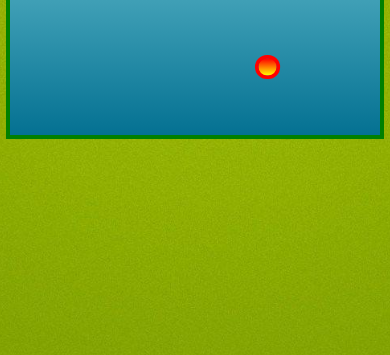
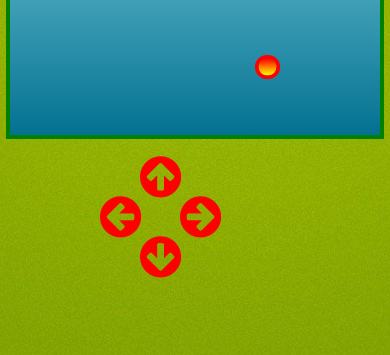
Before and after one commit to Taufik-Nitp/SnakeGame, a plain HTML site: page index.html in a window 390 px wide. Shown: the part 463-818 px from the top of the page. Drawn offline with Linux system fonts and the light colour scheme.

Commit message:
Arrow Icons added for mobile users

```diff
--- a/index.html
+++ b/index.html
@@ -5,6 +5,9 @@
     <meta http-equiv="X-UA-Compatible" content="IE=edge" />
     <meta name="viewport" content="width=device-width, initial-scale=1.0" />
     <link rel="stylesheet" href="style.css" />
+
+    <link rel="stylesheet" href="https://cdnjs.cloudflare.com/ajax/libs/font-awesome/4.7.0/css/font-awesome.min.css">
+</head>
     <title>Snake Game</title>
   </head>
   <body>
@@ -14,6 +17,50 @@
       <div id="name">
         <h1>Sammy Snake Game</h1>
       </div>
+
+      <div class="directions">
+
+        <div id="arrowDown">
+        <i
+
+          class="fa fa-arrow-circle-down"
+          style="font-size: 48px; color: red"
+        ></i>
+
+        <!-- <i style="font-size: 24px" class="fa">&#xf0ab;</i> -->
+      </div>
+
+      <div id="arrowUp">
+        <i
+
+          class="fa fa-arrow-circle-up"
+          style="font-size: 48px; color: red"
+        ></i>
+
+        <!-- <i style="font-size: 24px" class="fa">&#xf0ab;</i> -->
+      </div>
+
+      <div id="arrowRight">
+        <i
+
+          class="fa fa-arrow-circle-right"
+          style="font-size: 48px; color: red"
+        ></i>
+
+        <!-- <i style="font-size: 24px" class="fa">&#xf0ab;</i> -->
+      </div>
+
+      <div id="arrowLeft">
+        <i
+
+          class="fa fa-arrow-circle-left"
+          style="font-size: 48px; color: red"
+        ></i>
+
+        <!-- <i style="font-size: 24px" class="fa">&#xf0ab;</i> -->
+      </div>
+      </div>
+
     </div>
 
     <script src="index.js"></script>
--- a/index.js
+++ b/index.js
@@ -159,4 +159,22 @@ window.addEventListener('keydown', (e) => {
     default:
       break
   }
+
+  document.getElementById('arrowUp').addEventListener('click', (e) => {
+    inputDir.x = 0
+    inputDir.y = -1
+  })
+
+  document.getElementById('arrowDown').addEventListener('click', (e) => {
+    inputDir.x = 0
+    inputDir.y = 1
+  })
+  document.getElementById('arrowLeft').addEventListener('click', (e) => {
+    inputDir.x = -1
+    inputDir.y = 0
+  })
+  document.getElementById('arrowRight').addEventListener('click', (e) => {
+    inputDir.x = 1
+    inputDir.y = 0
+  })
 })
--- a/style.css
+++ b/style.css
@@ -69,3 +69,33 @@
   align-items: center;
   padding-left: 30px;
 }
+
+#arrowUp {
+  position: absolute;
+  bottom: 90px;
+  left: 50px;
+}
+
+#arrowDown {
+  position: absolute;
+  bottom: 10px;
+  left: 50px;
+}
+
+#arrowLeft {
+  position: absolute;
+  bottom: 50px;
+  left: 10px;
+}
+
+#arrowRight {
+  position: absolute;
+  bottom: 50px;
+  left: 90px;
+}
+
+.directions {
+  position: absolute;
+  left: 90px;
+  bottom: 90px;
+}
```
